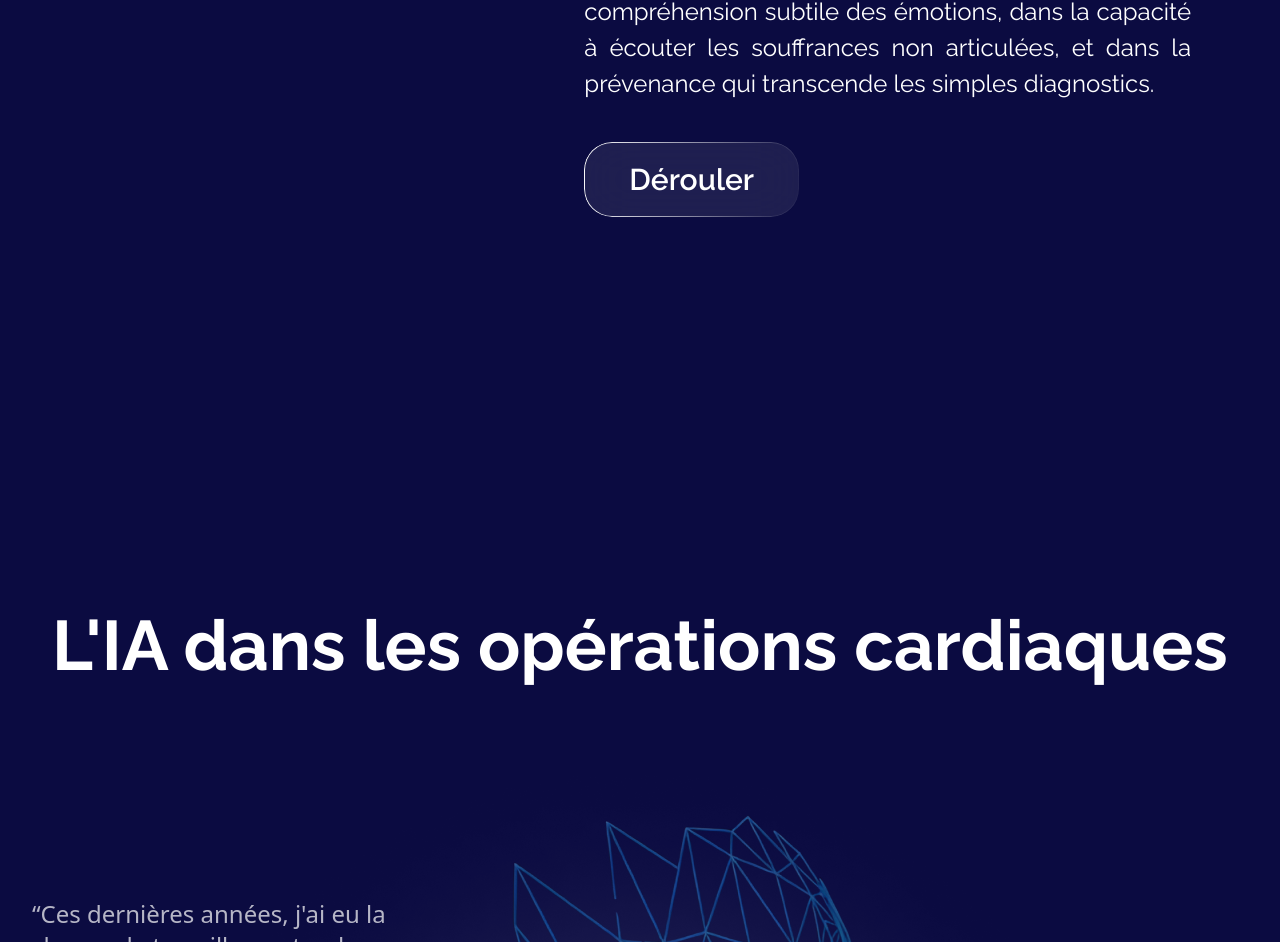
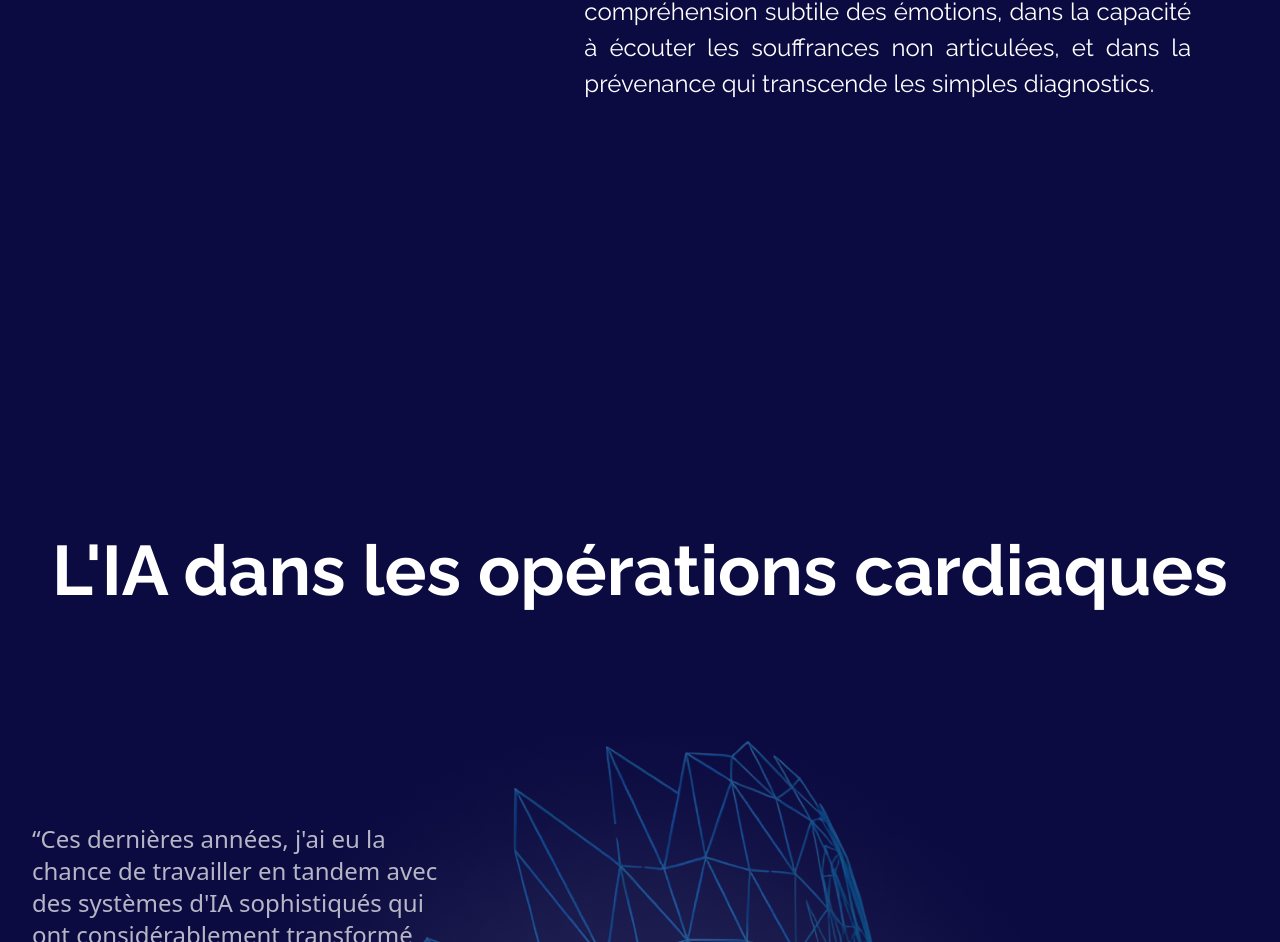
Before and after one commit to julesfakhouri1/Sensibil, a website: page public/index.html in a window 1280 px wide. Shown: the part 4497-5439 px from the top of the page. Drawn offline with nearby package versions, Linux system fonts and the light colour scheme.

Commit message:
remove button dérouler

```diff
--- a/public/index.html
+++ b/public/index.html
@@ -615,9 +615,6 @@
                         et un guérisseur. La médecine puise dans la compréhension subtile des émotions, dans la capacité
                         à écouter les souffrances non articulées, et dans la prévenance qui transcende les simples
                         diagnostics. </p>
-
-                    <a href="#"
-                        class="text-2xl md:text-3xl xl:text-[30px]/[35px] font-semibold text-white bg-light-1/10 backdrop-blur-xl rounded-28 px-[45px] py-5  font-raleway inline-block relative border-gradient ">Dérouler</a>
                 </div>
             </div>
         </section>
```
